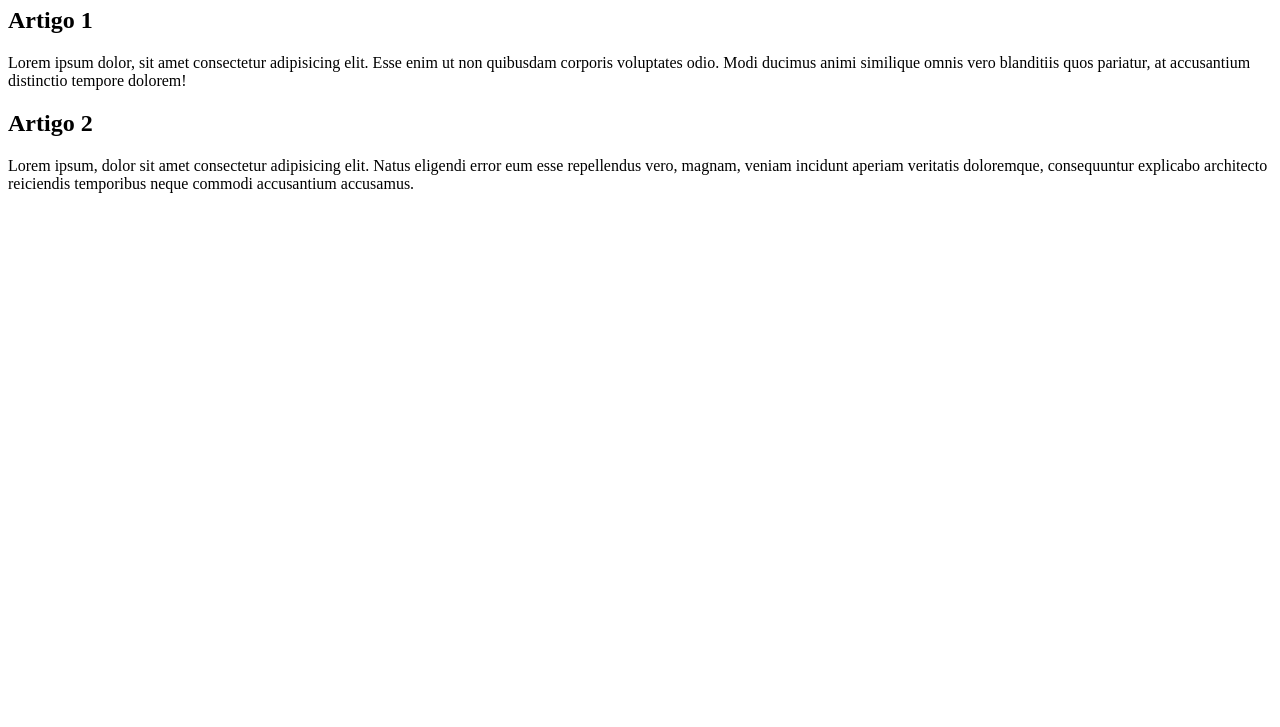
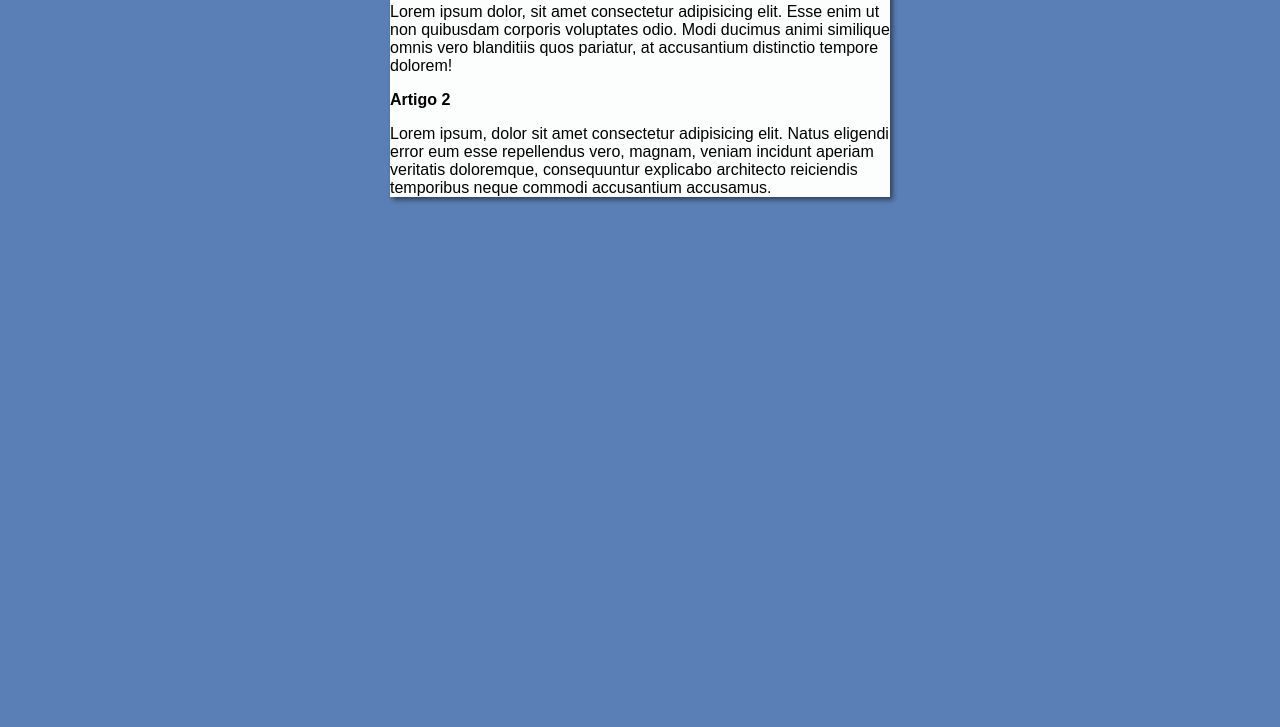
Before and after one commit to BrennoGomesAraujo/projeto-site, a plain HTML site: page index.html in a window 1280 px wide. Shown: the part 73-800 px from the top of the page. Drawn offline with Linux system fonts and the light colour scheme.

Commit message:
Iniciando o design

```diff
--- /dev/null
+++ b/estilos/style.css
@@ -0,0 +1,16 @@
+*{
+font-family:Arial, Helvetica, sans-serif;
+font-size: 16px;
+
+}
+body{
+    background-color: rgb(90, 127, 182);
+
+}
+main{
+
+background-color: rgb(252, 253, 253);
+width: 500px;
+margin: auto;
+box-shadow: 3px 3px 5px rgba(0, 0, 0, 0.473);
+}
--- a/index.html
+++ b/index.html
@@ -5,6 +5,7 @@
     <meta name="viewport" content="width=
     , initial-scale=1.0">
     <title>Ola mundo</title>
+    <link rel="stylesheet" href="estilos/style.css">
 </head>
 <body>
     <main>
```
